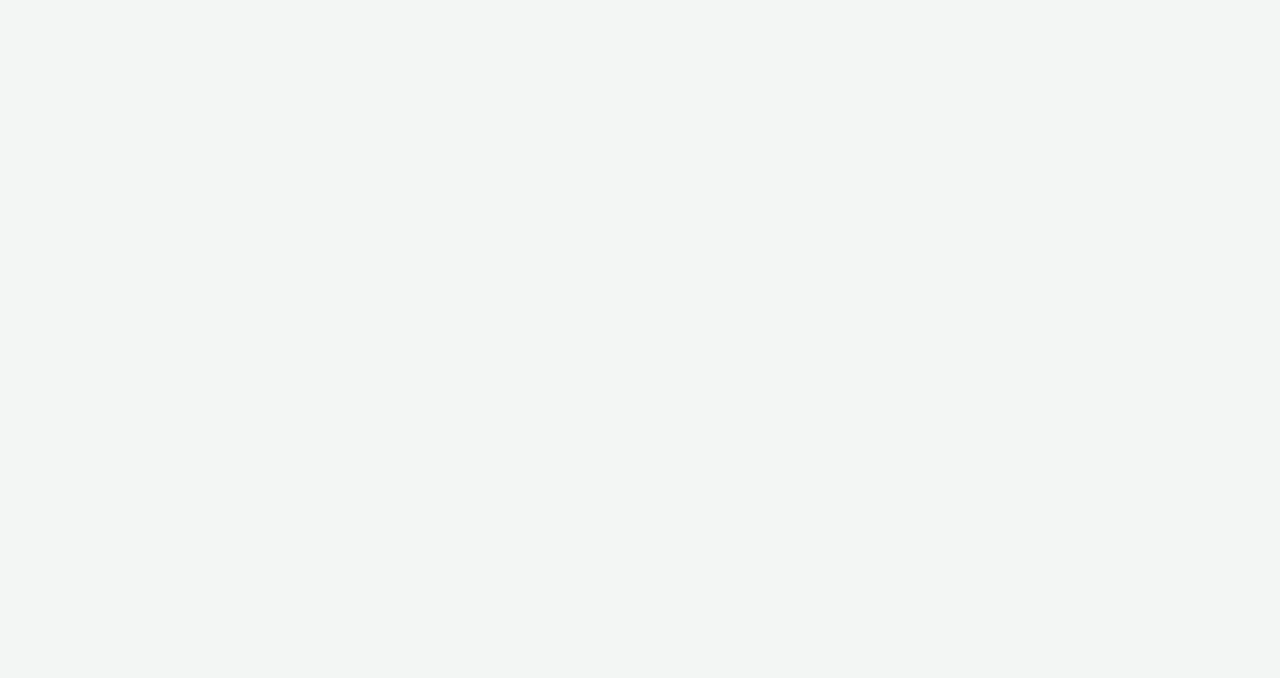
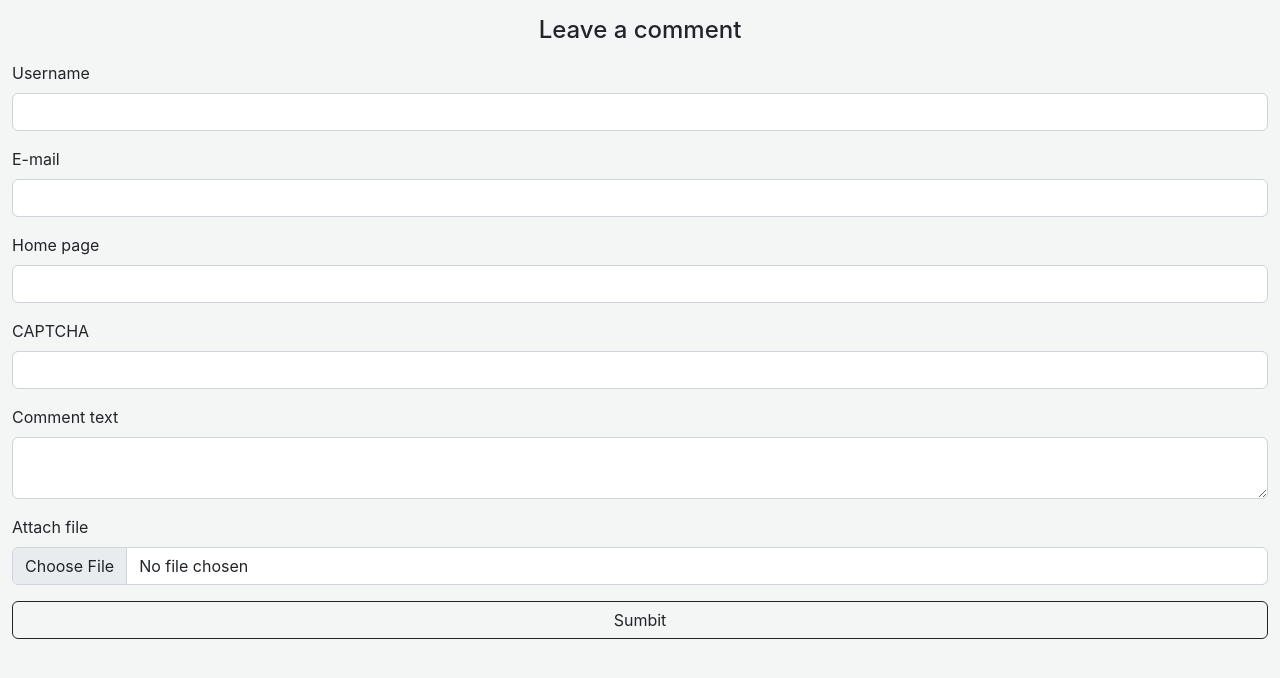
Before and after one commit to molod01/comments-spa, a React (Create React App) app in the folder client/: page / in a window 1280 px wide. Shown: the top 678 px of the page. Built offline with nearby package versions, Linux system fonts and the light colour scheme.

Commit message:
comment form added

```diff
--- a/client/package.json
+++ b/client/package.json
@@ -8,7 +8,7 @@
     "@testing-library/user-event": "^13.5.0",
     "react": "^18.2.0",
     "react-dom": "^18.2.0",
-    "react-scripts": "5.0.1",
+    "react-scripts": "^2.1.3",
     "react-use-websocket": "^4.2.0",
     "web-vitals": "^2.1.4"
   },
--- a/client/src/App.js
+++ b/client/src/App.js
@@ -1,7 +1,12 @@
 import React from 'react';
+import CommentForm from './components/comment_form.js';
 import './index.css';
 
 function App() {
-	return <div className="container-fluid"></div>;
+	return (
+		<div className="container-fluid">
+			<CommentForm />
+		</div>
+	);
 }
 export default App;
--- /dev/null
+++ b/client/src/components/comment_form.js
@@ -0,0 +1,55 @@
+import React from 'react';
+
+class CommentForm extends React.Component {
+	render() {
+		return (
+			<form action="/" encType="multipart/form-data" method="post" className="mx-auto mb-5 mt-3">
+				<h4 className="text-center">Leave a comment</h4>
+				<div className="">
+					<div className="my-3">
+						<label htmlFor="username" className="form-label">
+							Username
+						</label>
+						<input type="text" className="form-control" id="username" name="username" required />
+					</div>
+					<div className="my-3">
+						<label htmlFor="email" className="form-label">
+							E-mail
+						</label>
+						<input type="email" className="form-control" id="email" name="email" required />
+					</div>
+					<div className="my-3">
+						<label htmlFor="homepage" className="form-label">
+							Home page
+						</label>
+						<input type="url" className="form-control" id="homepage" name="homepage" />
+					</div>
+					<div className="my-3">
+						<label htmlFor="captcha" className="form-label">
+							CAPTCHA
+						</label>
+						<input type="text" className="form-control" id="captcha" name="captcha" required />
+					</div>
+					<div className="my-3">
+						<label htmlFor="text" className="form-label">
+							Comment text
+						</label>
+						<textarea type="text" className="form-control" id="text" name="text" required></textarea>
+					</div>
+
+					<div className="my-3">
+						<label htmlFor="file" className="form-label">
+							Attach file
+						</label>
+						<input type="file" className="form-control" id="file" name="file" />
+					</div>
+				</div>
+				<button type="submit" className="btn btn-outline-dark w-100">
+					Sumbit
+				</button>
+			</form>
+		);
+	}
+}
+
+export default CommentForm;
```
Also changed, not shown: 1 other file (tests, documents, lock files or other folders).
